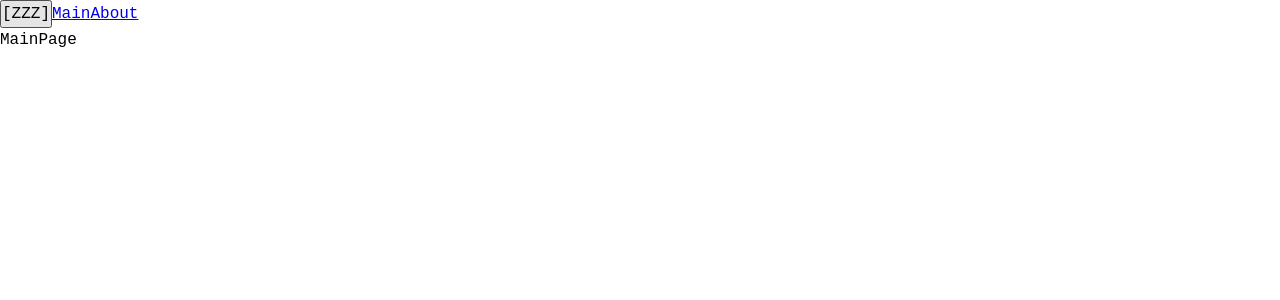
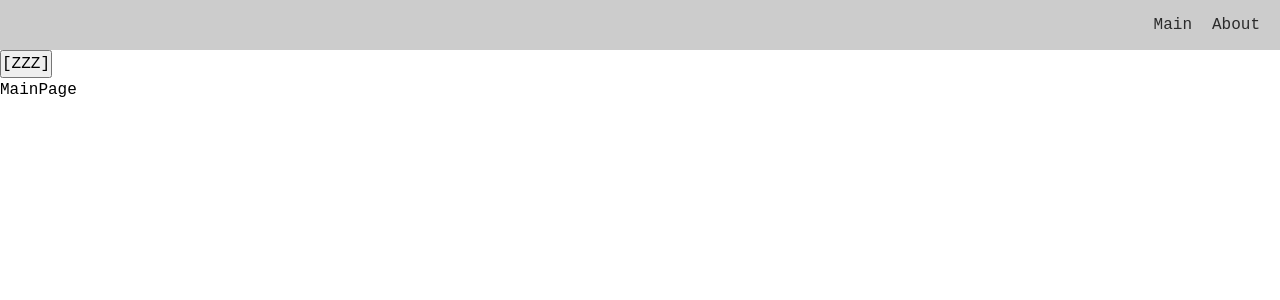
Before and after one commit to 233gme/production_on_react, a React app: page / in a window 1280 px wide. Shown: the top 300 px of the page. Built offline with nearby package versions, Linux system fonts and the light colour scheme.

Commit message:
12. Navbar. Templates for development. The first UI Kit component

```diff
--- a/src/app/App.tsx
+++ b/src/app/App.tsx
@@ -1,7 +1,7 @@
-import { Link } from "react-router-dom";
 import { useTheme } from "app/providers/ThemeProviders/lib/ToggleTheme";
 import { classNames } from "shared/lib/classNames/classNames";
 import { AppRouter } from "app/providers/Routers";
+import { Navbar } from "widgets/Navbar";
 
 import "./styles/index.scss";
 
@@ -10,9 +10,8 @@
 
   return (
     <div className={classNames("app", {}, [theme])}>
+      <Navbar />
       <button onClick={toggleTheme}>[ZZZ]</button>
-      <Link to={"/"}>Main</Link>
-      <Link to={"/about"}>About</Link>
       <AppRouter />
     </div>
   );
--- a/src/app/styles/themes/dark.scss
+++ b/src/app/styles/themes/dark.scss
@@ -1,6 +1,7 @@
 .app.dark {
-  --bg-color: #000;
+  --bg-color: #0c0c0c;
+  --secondary-bg-color: #000;
 
   --primary-color: #fff;
-  --secondary-color: #9f9f9f;
+  --secondary-color: #c0c0c0;
 }
--- a/src/app/styles/themes/light.scss
+++ b/src/app/styles/themes/light.scss
@@ -1,5 +1,6 @@
 .app.light {
   --bg-color: #fff;
+  --secondary-bg-color: #cccccc;
 
   --primary-color: #000;
   --secondary-color: #2b2b2b;
--- a/src/app/styles/variables/global.scss
+++ b/src/app/styles/variables/global.scss
@@ -8,4 +8,8 @@
   --font-size-l: 24px;
   --font-line-l: 32px;
   --font-l: var(--font-size-l) / var(--font-line-l) var(--font-family-main);
+
+  // Sizes
+
+  --navbar-height: 50px;
 }
--- /dev/null
+++ b/src/shared/ui/AppLink/AppLink.module.scss
@@ -0,0 +1,11 @@
+.AppLink {
+  text-decoration: none;
+}
+
+.primary {
+  color: var(--primary-color);
+}
+
+.secondary {
+  color: var(--secondary-color);
+}
--- /dev/null
+++ b/src/shared/ui/AppLink/AppLink.tsx
@@ -0,0 +1,33 @@
+import { FC } from "react";
+import { classNames } from "shared/lib/classNames/classNames";
+import { Link, LinkProps } from "react-router-dom";
+
+import cls from "./AppLink.module.scss";
+
+export enum AppLinkTheme {
+  PRIMARY = "primary",
+  SECONDARY = "secondary",
+}
+
+interface AppLinkProps extends LinkProps {
+  className?: string;
+  theme?: AppLinkTheme;
+}
+
+export const AppLink: FC<AppLinkProps> = ({
+  to,
+  className,
+  children,
+  theme = AppLinkTheme.PRIMARY,
+  ...otherPrors
+}) => {
+  return (
+    <Link
+      to={to}
+      className={classNames(cls.AppLink, {}, [className, cls[theme]])}
+      {...otherPrors}
+    >
+      {children}
+    </Link>
+  );
+};
--- /dev/null
+++ b/src/widgets/Navbar/index.ts
@@ -0,0 +1,3 @@
+import { Navbar } from "./ui/Navbar";
+
+export { Navbar };
--- /dev/null
+++ b/src/widgets/Navbar/ui/Navbar.module.scss
@@ -0,0 +1,15 @@
+.Navbar {
+  width: 100%;
+  height: var(--navbar-height);
+  background-color: var(--secondary-bg-color);
+  display: flex;
+  align-items: center;
+}
+
+.links {
+  margin-left: auto;
+  padding-right: 20px;
+  display: flex;
+  align-items: center;
+  gap: 20px;
+}
--- /dev/null
+++ b/src/widgets/Navbar/ui/Navbar.tsx
@@ -0,0 +1,23 @@
+import { FC } from "react";
+import { classNames } from "shared/lib/classNames/classNames";
+import cls from "./Navbar.module.scss";
+import { AppLink, AppLinkTheme } from "shared/ui/AppLink/AppLink";
+
+interface NavbarProps {
+  className?: string;
+}
+
+export const Navbar: FC<NavbarProps> = () => {
+  return (
+    <div className={classNames(cls.Navbar)}>
+      <div className={classNames(cls.links)}>
+        <AppLink theme={AppLinkTheme.SECONDARY} to={"/"}>
+          Main
+        </AppLink>
+        <AppLink theme={AppLinkTheme.SECONDARY} to={"/about"}>
+          About
+        </AppLink>
+      </div>
+    </div>
+  );
+};
```
